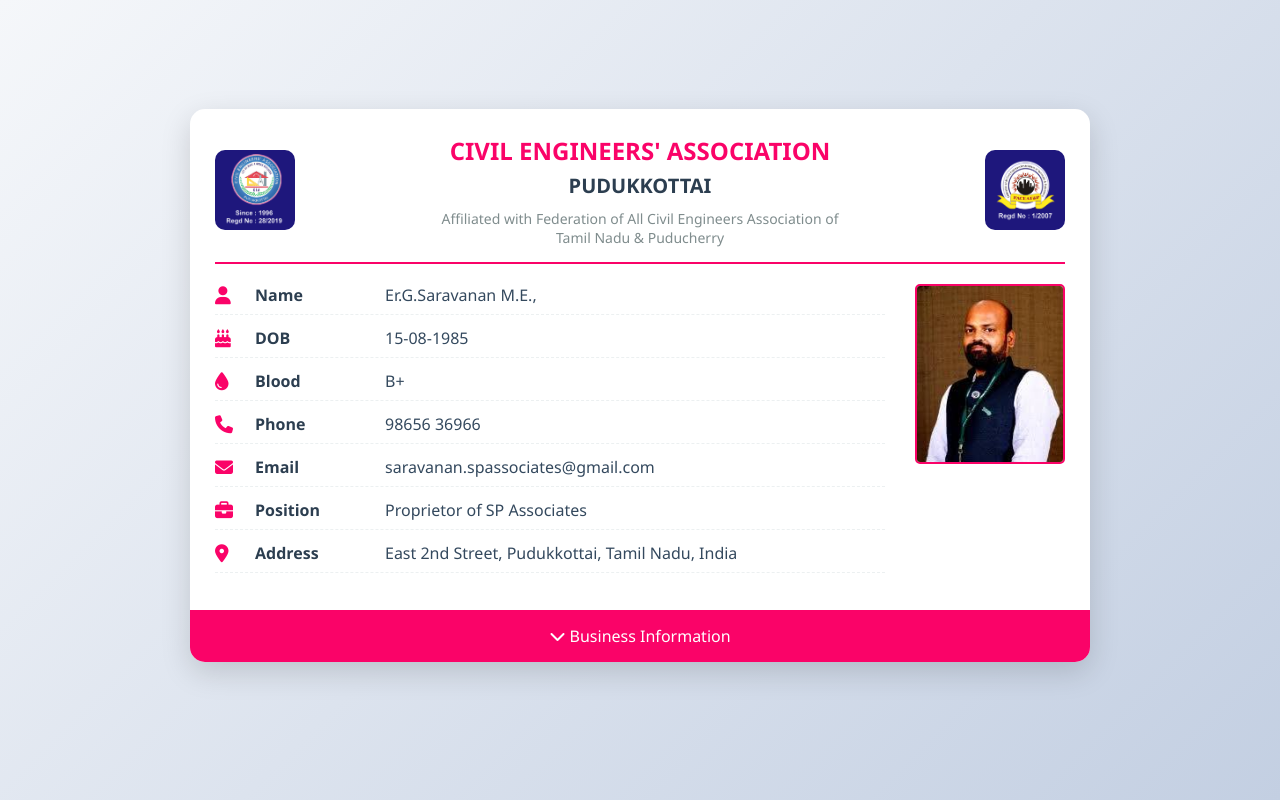
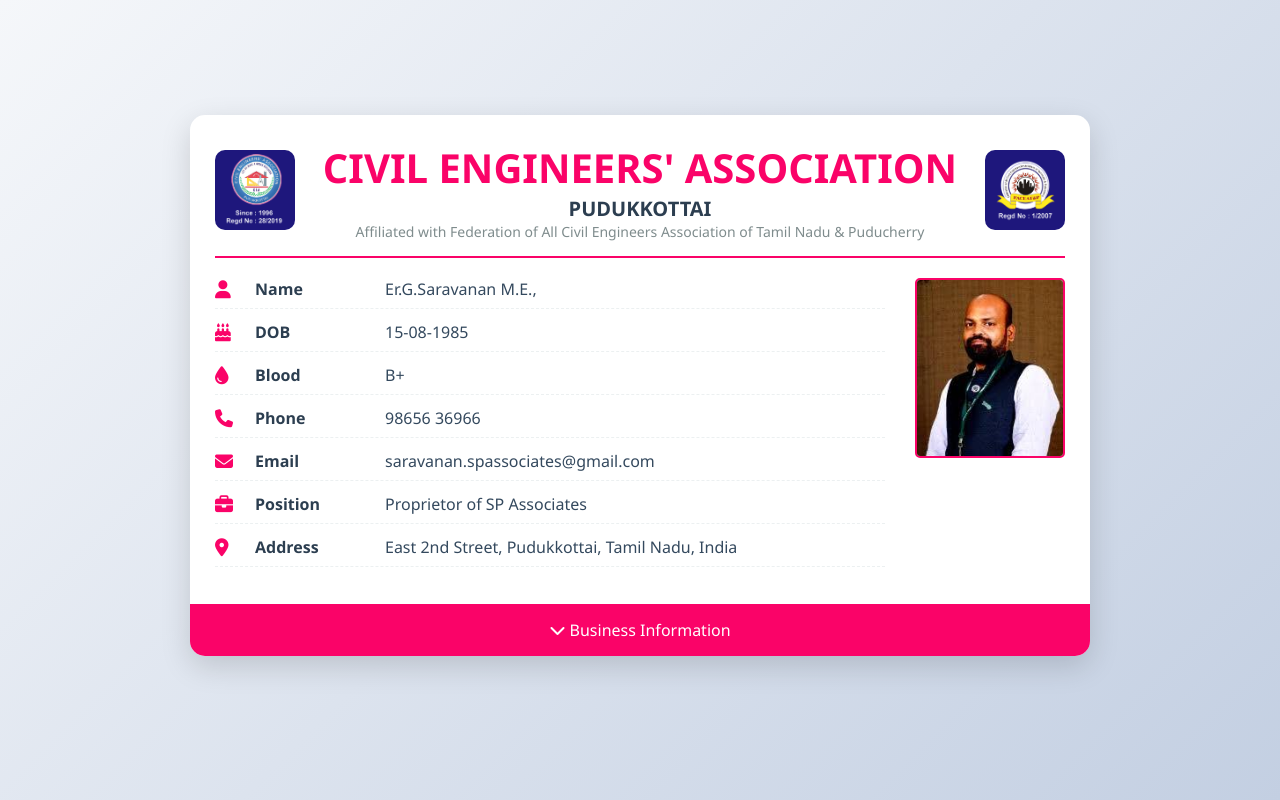
Before and after one commit to ABMsiddhik/civil-engineers-association-pudukkottai, a plain HTML site: page index.html in a window 1280 px wide. Drawn offline with Linux system fonts and the light colour scheme.

Commit message:
minor modification

```diff
--- a/assets/css/style.css
+++ b/assets/css/style.css
@@ -98,21 +98,18 @@ body {
 
 .association-name h1 {
     color: #FA0368;
-    font-size: 24px;
-    margin-bottom: 5px;
+    font-size: 40px;
     white-space: nowrap;
 }
 
 .association-name h2 {
     color: #2c3e50;
     font-size: 20px;
-    margin-bottom: 10px;
 }
 
 .association-name p {
     color: #7f8c8d;
     font-size: 14px;
-    max-width: 400px;
     margin: 0 auto;
 }
 
```
